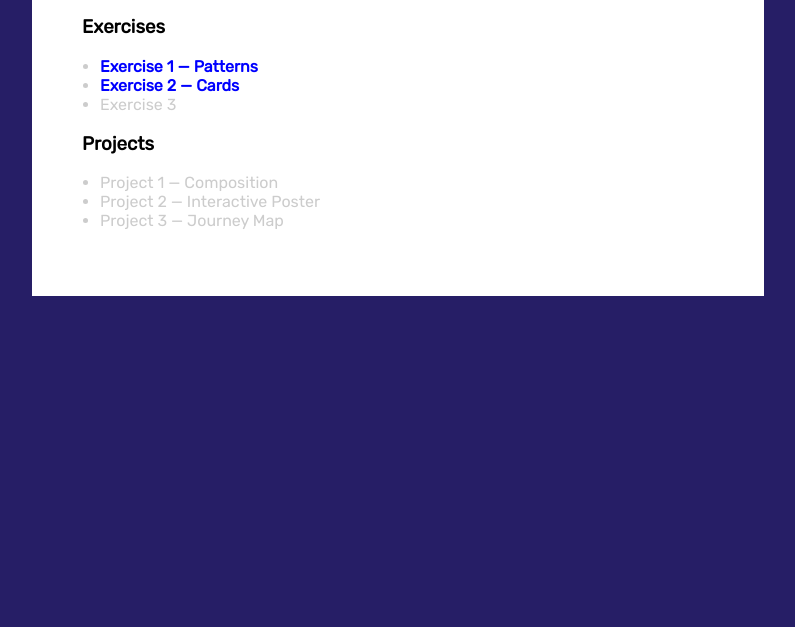
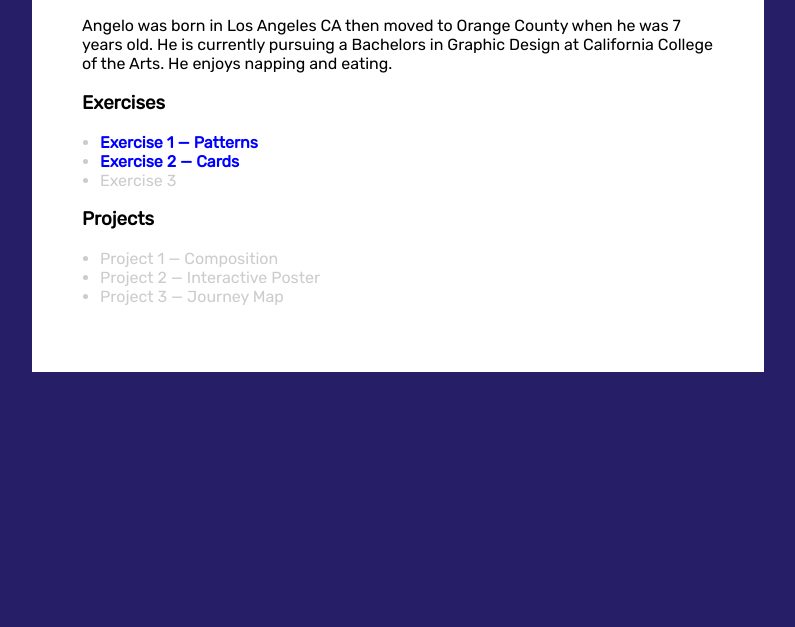
Before and after one commit to aaltamirano/Interactive-1, a plain HTML site: page index.html in a window 1280 px wide. Shown: the part 173-800 px from the top of the page, without its empty margins (26-821 px from the left). Drawn offline with Linux system fonts and the light colour scheme.

Commit message:
Added Missing Bracket

```diff
--- a/index.html
+++ b/index.html
@@ -53,7 +53,7 @@
 
     <h1>Angelo Altamirano</h1>
 
-    <p Angelo was born in Los Angeles CA then moved to Orange County when he was 7 years old. He is
+    <p> Angelo was born in Los Angeles CA then moved to Orange County when he was 7 years old. He is
     currently pursuing a Bachelors in Graphic Design at California College of the Arts. He enjoys napping
     and eating. </p>
 
```
